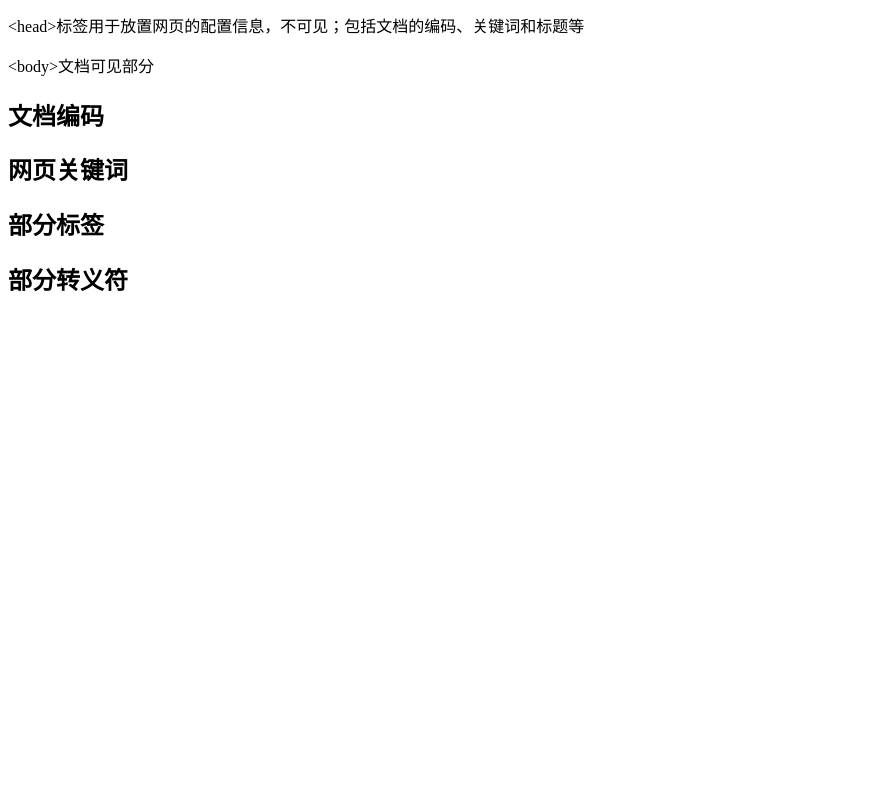
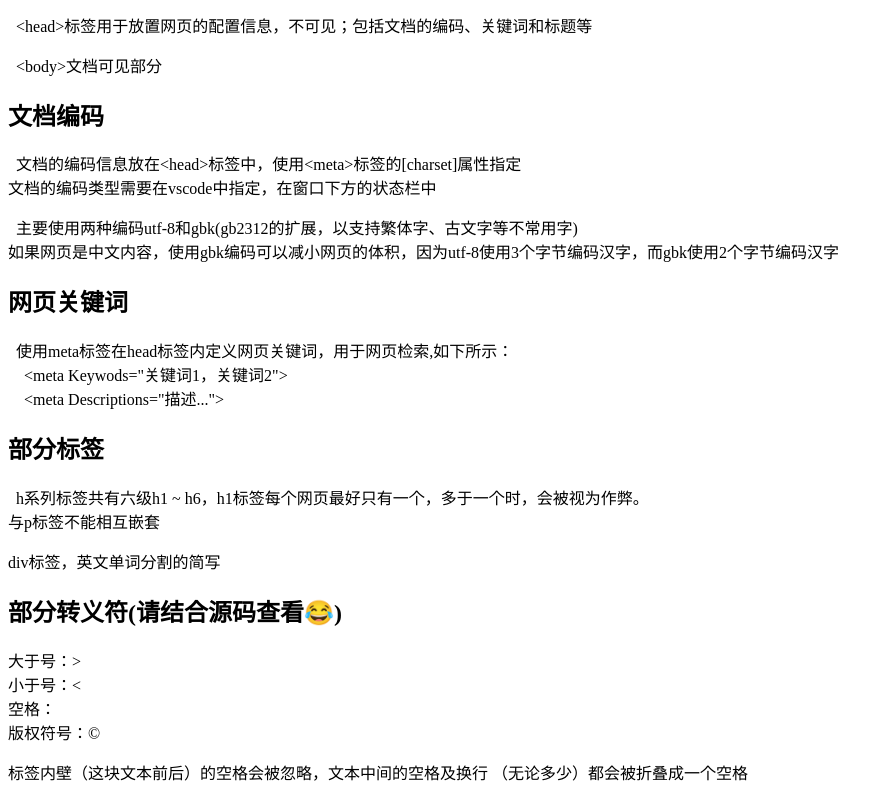
Before and after one commit to jetjo/moock-cp1, a website: page notes/index.html in a window 1280 px wide. Shown: the part 938-1738 px from the top of the page, without its empty margins (0-893 px from the left). Before the commit the page ends 1254 px from the top, so only its background shows below. Drawn offline with Linux system fonts and the light colour scheme.

Commit message:
完成笔记

```diff
--- a/notes/index.html
+++ b/notes/index.html
@@ -12,35 +12,61 @@
         <h1>回顾</h1>
         <h2>快捷键</h2>
         <div>
-            <p>按住Shift输入大写字母，单击Shift切换中英文</p>
-            <p>按住Ctrl可以在文档中多处插入光标</p>
-            <p>同时按住Ctrl和Shift，点击文档某处，可以在其实光标和点击行之间所有行中插入光标</p>
-            <p>Ctrl + F2：首先选中一段文本，同时按住以进入批量修改模式</p>
-            <p>Ctrl + ~：打开内置终端</p>
-            <p>Ctrl + Shift + p：打开命令面板</p>
-            <p>Ctrl + Shift + b：打开系统的特殊字符输入面板</p><br />
+            <p>&nbsp;&nbsp;按住Shift输入大写字母，单击Shift切换中英文</p>
+            <p>&nbsp;&nbsp;按住Ctrl可以在文档中多处插入光标</p>
+            <p>&nbsp;&nbsp;同时按住Ctrl和Shift，点击文档某处，可以在其实光标和点击行之间所有行中插入光标</p>
+            <p>&nbsp;&nbsp;Ctrl + F2：首先选中一段文本，同时按住以进入批量修改模式</p>
+            <p>&nbsp;&nbsp;Ctrl + ~：打开内置终端</p>
+            <p>&nbsp;&nbsp;Ctrl + Shift + p：打开命令面板</p>
+            <p>&nbsp;&nbsp;Ctrl + Shift + b：打开系统的特殊字符输入面板</p><br />
 
-            <p>注：一下快捷键需要安装Sublime Text Keymap and Settings Importer vscode扩展</p>
-            <p>Ctrl + Shift + d: 复制光标所在行并粘贴到所在行的下一行</p>
-            <p>Ctrl + Shift + ↑：将光标所在行上移一行</p>
-            <p>Ctrl + Shift + ↓：将光标所在行下移一行</p><br />
+            <p>&nbsp;&nbsp;注：一下快捷键需要安装Sublime Text Keymap and Settings Importer vscode扩展</p>
+            <p>&nbsp;&nbsp;Ctrl + Shift + d: 复制光标所在行并粘贴到所在行的下一行</p>
+            <p>&nbsp;&nbsp;Ctrl + Shift + ↑：将光标所在行上移一行</p>
+            <p>&nbsp;&nbsp;Ctrl + Shift + ↓：将光标所在行下移一行</p><br />
 
-            <p>注：以下快捷键只会在各自相应的文档类型中有效，实际属于vscode的智能响应功能</p>
-            <p>!：在空白html文档中输入用以快速生成文档</p>
-            <p>Vue VSCode Snippets vscode扩展的快捷键</p>
-            <p>Vue 3 Snippets vscode扩展的快捷键</p>
+            <p>&nbsp;&nbsp;注：以下快捷键只会在各自相应的文档类型中有效，实际属于vscode的智能响应功能</p>
+            <p>&nbsp;&nbsp;!：在空白html文档中输入用以快速生成文档</p>
+            <p>&nbsp;&nbsp;Vue VSCode Snippets vscode扩展的快捷键</p>
+            <p>&nbsp;&nbsp;Vue 3 Snippets vscode扩展的快捷键</p>
         </div>
         <h2>HTML骨架</h2>
         <div>
-            <p>文档第一行&lt;!DOCTYPE html>是文档类型定义，DTD</p>
-            <p>&lt;html lang="en">：html文档自身内容，lang属性指定文档的语言</p>
-            <p>&lt;head>标签用于放置网页的配置信息，不可见；包括文档的编码、关键词和标题等</p>
-            <p>&lt;body>文档可见部分</p>
+            <p>&nbsp;&nbsp;文档第一行&lt;!DOCTYPE html>是文档类型定义，DTD</p>
+            <p>&nbsp;&nbsp;&lt;html lang="en">：html文档自身内容，lang属性指定文档的语言</p>
+            <p>&nbsp;&nbsp;&lt;head>标签用于放置网页的配置信息，不可见；包括文档的编码、关键词和标题等</p>
+            <p>&nbsp;&nbsp;&lt;body>文档可见部分</p>
         </div>
         <h2>文档编码</h2>
+        <div>
+            <p>&nbsp;&nbsp;文档的编码信息放在&lt;head>标签中，使用&lt;meta>标签的[charset]属性指定 <br>
+                文档的编码类型需要在vscode中指定，在窗口下方的状态栏中
+            </p>
+            <p>&nbsp;&nbsp;主要使用两种编码utf-8和gbk(gb2312的扩展，以支持繁体字、古文字等不常用字) <br>
+                如果网页是中文内容，使用gbk编码可以减小网页的体积，因为utf-8使用3个字节编码汉字，而gbk使用2个字节编码汉字</p>
+        </div>
         <h2>网页关键词</h2>
+        <p>&nbsp;&nbsp;使用meta标签在head标签内定义网页关键词，用于网页检索,如下所示： <br>
+            &nbsp;&nbsp;&nbsp; &lt;meta Keywods="关键词1，关键词2"> <br>
+            &nbsp;&nbsp;&nbsp; &lt;meta Descriptions="描述...">
+        </p>
         <h2>部分标签</h2>
-        <h2>部分转义符</h2>
+        <div>
+            <p>&nbsp;&nbsp;h系列标签共有六级h1 ~ h6，h1标签每个网页最好只有一个，多于一个时，会被视为作弊。 <br>
+                与p标签不能相互嵌套</p>
+            <p>div标签，英文单词分割的简写</p>
+        </div>
+        <h2>部分转义符(请结合源码查看😂)</h2>
+        <div>
+            大于号：&gt;<br />
+            小于号：&lt;<br />
+            空格：&nbsp;<br />
+            版权符号：&copy;<br />
+            <p> 标签内壁（这块文本前后）的空格会被忽略，文本中间的空格及换行
+
+
+                （无论多少）都会被折叠成一个空格 </p>
+        </div>
     </body>
 
 </html>
```
